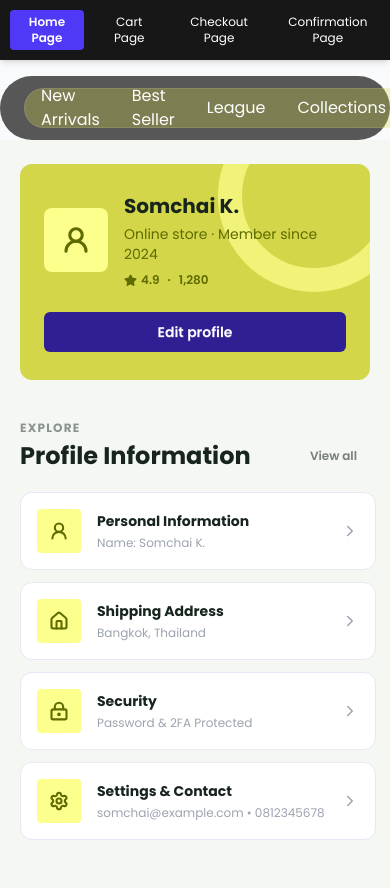
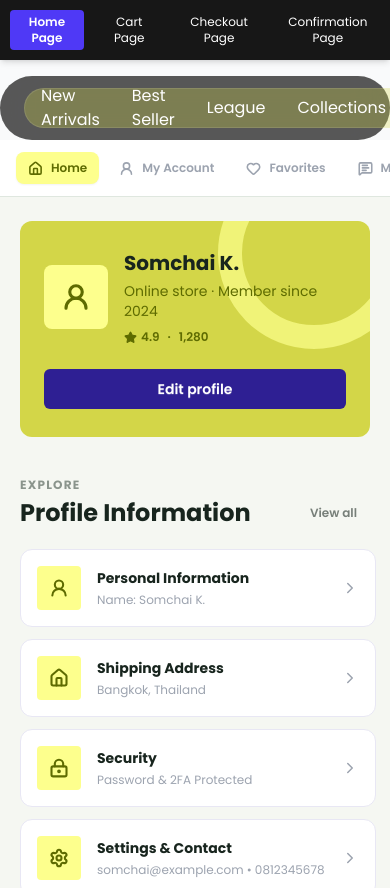
Before and after one commit to DoctorDear/JSD13-Group-Project-1-Sprint2, a React (Vite) app in the folder Zeta-Jersey-Store/: page / in a window 390 px wide. Shown: the top 888 px of the page. Built offline with nearby package versions, Linux system fonts and the light colour scheme.

Commit message:
feat: enhance Sidebar for mobile navigation and adjust ProfileBody layout

```diff
--- a/Zeta-Jersey-Store/src/components/Sidebar.jsx
+++ b/Zeta-Jersey-Store/src/components/Sidebar.jsx
@@ -16,15 +16,39 @@ function Sidebar({ activeMenu, onMenuChange }) {
   ];
 
   return (
+    <>
+      {/* Mobile Horizontal Navigation Tabs */}
+      <div className="block lg:hidden border-b border-[#dfe7df] bg-white px-4 py-3 sticky top-0 z-20 overflow-x-auto">
+        <div className="flex items-center gap-2 min-w-max">
+          {menuItems.map(({ label, icon: Icon }) => (
+            <button
+              key={label}
+              className={`flex items-center gap-2 rounded-lg px-3 py-2 text-xs font-semibold transition cursor-pointer ${
+                activeMenu === label
+                  ? "bg-zeta-sub-lighter text-zeta-sub-dark shadow-xs"
+                  : "text-zeta-muted hover:bg-zeta-main-lighter/40"
+              }`}
+              onClick={() => onMenuChange(label)}
+            >
+              <Icon size={15} strokeWidth={2.5} />
+              <span>{label}</span>
+            </button>
+          ))}
+        </div>
+      </div>
+
+      {/* Desktop Sidebar */}
       <aside className="hidden min-h-screen w-60 shrink-0 border-r border-[#dfe7df] bg-white px-6 py-8 lg:block">
-      <div className="mb-12 flex items-center gap-3">
-      </div>
         <p className="mb-4 text-xs font-bold uppercase tracking-[0.18em] text-[#849087]">Main Menu</p>
         <nav className="space-y-2">
           {menuItems.map(({ label, icon: Icon }) => (
             <button
               key={label}
-            className={`flex w-full items-center gap-3 rounded-md px-3 py-3 text-left text-sm font-semibold transition ${activeMenu === label ? "bg-zeta-sub-lighter text-zeta-sub-dark" : "text-zeta-muted hover:bg-zeta-main-lighter/40"}`}
+              className={`flex w-full items-center gap-3 rounded-md px-3 py-3 text-left text-sm font-semibold transition cursor-pointer ${
+                activeMenu === label
+                  ? "bg-zeta-sub-lighter text-zeta-sub-dark"
+                  : "text-zeta-muted hover:bg-zeta-main-lighter/40"
+              }`}
               onClick={() => onMenuChange(label)}
             >
               <span className={`grid size-7 place-items-center rounded-sm ${activeMenu === label ? "bg-zeta-sub/40" : "bg-zeta-main-lighter"}`}>
@@ -35,6 +59,7 @@ function Sidebar({ activeMenu, onMenuChange }) {
           ))}
         </nav>
       </aside>
+    </>
   );
 }
 
--- a/Zeta-Jersey-Store/src/pages/ProfileBody.jsx
+++ b/Zeta-Jersey-Store/src/pages/ProfileBody.jsx
@@ -153,7 +153,7 @@ function ProfileBody() {
 
   return (
     <main className="min-h-screen bg-[#f5f7f2] text-[#18251e]">
-      <div className="mx-auto flex max-w-7xl">
+      <div className="mx-auto flex flex-col lg:flex-row max-w-7xl">
         <Sidebar activeMenu={activeMenu} onMenuChange={handleMenuChange} />
         <section className="min-w-0 flex-1">
           <div className="px-5 py-6 sm:px-10 sm:py-9">
```
Lines whose indentation alone changed are shown as unchanged.
